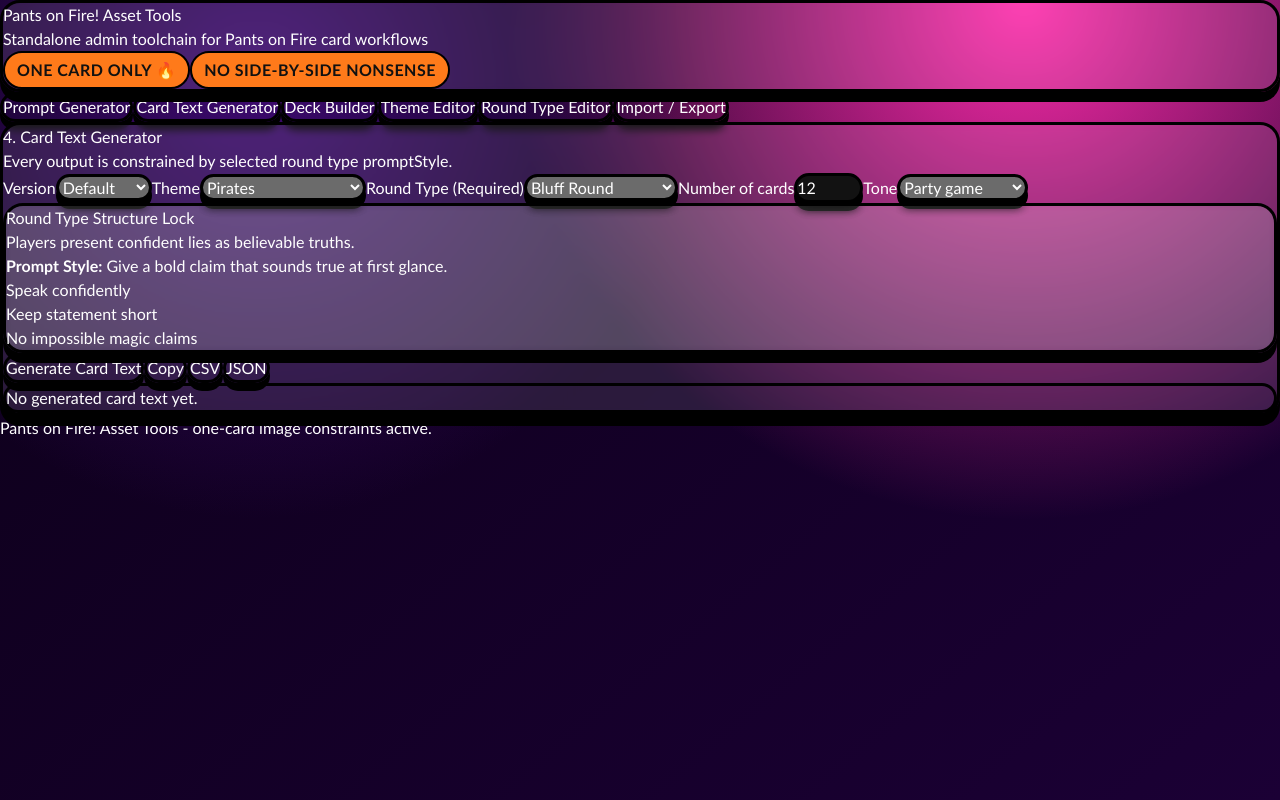
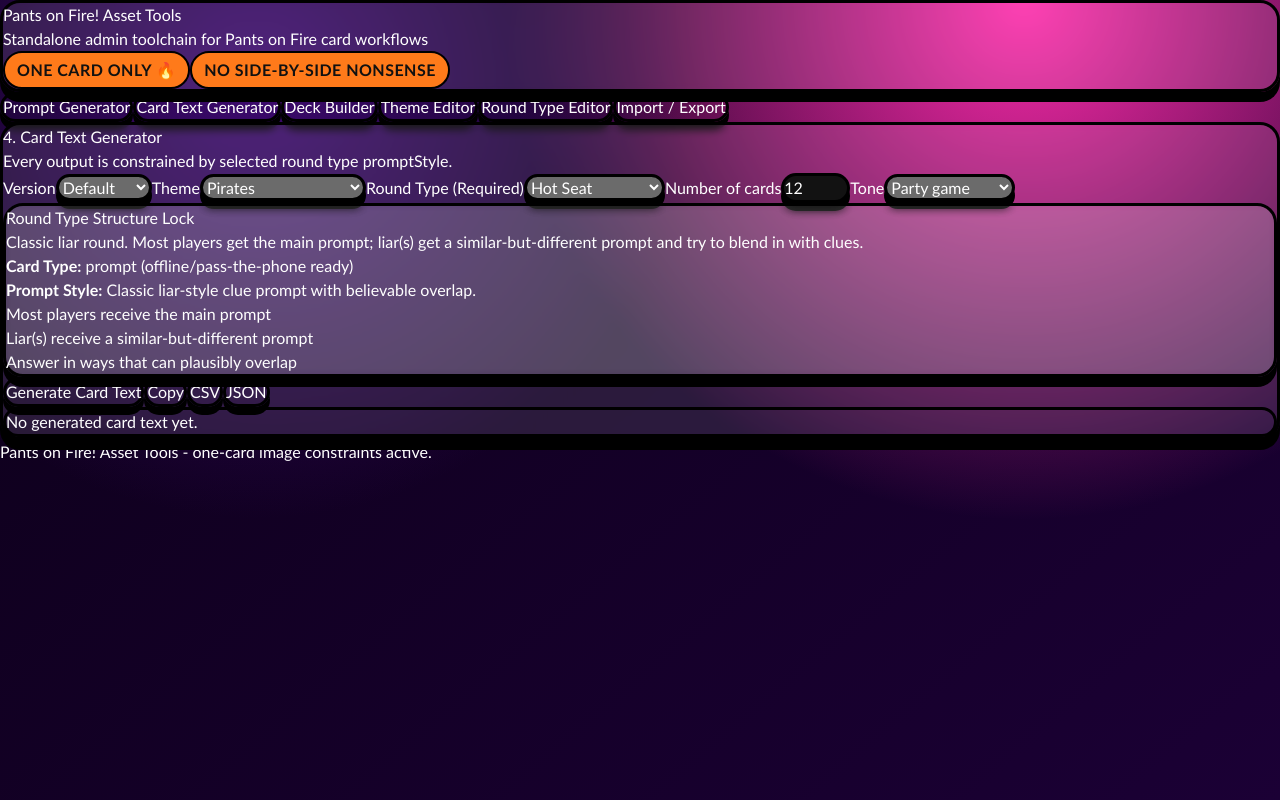
Before and after one commit to jubbaChainsaw/Pants-on-Fire-Asset-Tools, a React (Vite) app: page / in a window 1280 px wide. Both pictures are taken after a click on the button "Card Text Generator". Built offline with nearby package versions, Linux system fonts and the light colour scheme.

Commit message:
Align round types with card type definitions
Co-authored-by: jubbaChainsaw <jubbaChainsaw@users.noreply.github.com>

```diff
--- a/src/App.tsx
+++ b/src/App.tsx
@@ -27,6 +27,31 @@ import {
   parseCardTextJson,
   promptsToText
 } from './utils/exporters';
+
+function normalizeRoundTypes(rawRoundTypes: RoundType[]): RoundType[] {
+  const byId = new Map(rawRoundTypes.map((roundType) => [roundType.id, roundType]));
+
+  return DEFAULT_ROUND_TYPES.map((fallback) => {
+    const source = byId.get(fallback.id);
+    if (!source) return fallback;
+
+    return {
+      ...fallback,
+      ...source,
+      id: fallback.id,
+      cardType: fallback.cardType,
+      onlineOnly: fallback.onlineOnly,
+      examples:
+        Array.isArray(source.examples) && source.examples.length > 0
+          ? source.examples.map((value) => value.trim()).filter(Boolean)
+          : fallback.examples,
+      rules:
+        Array.isArray(source.rules) && source.rules.length > 0
+          ? source.rules.map((value) => value.trim()).filter(Boolean)
+          : fallback.rules
+    };
+  });
+}
 
 const STORAGE_KEYS = {
   themes: 'pof_themes_v1',
@@ -118,7 +143,7 @@ function App(): JSX.Element {
   );
   const [themes, setThemes] = useState<Theme[]>(loadFromStorage(STORAGE_KEYS.themes, DEFAULT_THEMES));
   const [roundTypes, setRoundTypes] = useState<RoundType[]>(
-    loadFromStorage(STORAGE_KEYS.roundTypes, DEFAULT_ROUND_TYPES)
+    normalizeRoundTypes(loadFromStorage(STORAGE_KEYS.roundTypes, DEFAULT_ROUND_TYPES))
   );
   const [promptState, setPromptState] = useState<PromptGeneratorState>(
     loadFromStorage(STORAGE_KEYS.promptState, DEFAULT_PROMPT_STATE)
@@ -151,7 +176,7 @@ function App(): JSX.Element {
   );
 
   useEffect(() => saveToStorage(STORAGE_KEYS.themes, themes), [themes]);
-  useEffect(() => saveToStorage(STORAGE_KEYS.roundTypes, roundTypes), [roundTypes]);
+  useEffect(() => saveToStorage(STORAGE_KEYS.roundTypes, normalizeRoundTypes(roundTypes)), [roundTypes]);
   useEffect(() => saveToStorage(STORAGE_KEYS.promptState, promptState), [promptState]);
   useEffect(() => saveToStorage(STORAGE_KEYS.generatedPrompts, generatedPrompts), [generatedPrompts]);
   useEffect(() => saveToStorage(STORAGE_KEYS.cardTextState, cardTextState), [cardTextState]);
@@ -332,7 +357,9 @@ function App(): JSX.Element {
   }
 
   function updateRoundType(index: number, value: Partial<RoundType>): void {
-    setRoundTypes((prev) => prev.map((roundType, idx) => (idx === index ? { ...roundType, ...value } : roundType)));
+    setRoundTypes((prev) =>
+      normalizeRoundTypes(prev.map((roundType, idx) => (idx === index ? { ...roundType, ...value } : roundType)))
+    );
   }
 
   function exportAllState(): void {
@@ -412,6 +439,9 @@ function App(): JSX.Element {
             <h2 className="text-xl md:text-2xl font-black text-lime-300">1. Prompt Generator</h2>
             <p className="text-white/90 mt-1">
               Generates strict game-ready card art prompts with hard one-card enforcement.
+            </p>
+            <p className="text-white/80 mt-2 text-sm">
+              This tool does not render art directly. Use the generated prompts in your external image model/tool of choice.
             </p>
 
             <div className="grid gap-4 mt-4 md:grid-cols-2 lg:grid-cols-3">
@@ -653,6 +683,10 @@ function App(): JSX.Element {
             <div className="mt-4 neon-panel p-3 bg-black/40">
               <h3 className="font-black text-orange-300">Round Type Structure Lock</h3>
               <p className="text-white text-sm mt-1">{selectedRoundType?.description}</p>
+              <p className="text-white/90 text-sm mt-1">
+                <strong>Card Type:</strong> {selectedRoundType?.cardType}
+                {selectedRoundType?.onlineOnly ? ' (online-only)' : ' (offline/pass-the-phone ready)'}
+              </p>
               <p className="text-white/90 text-sm mt-1">
                 <strong>Prompt Style:</strong> {selectedRoundType?.promptStyle}
               </p>
@@ -1062,6 +1096,24 @@ function App(): JSX.Element {
                         readOnly
                       />
                     </label>
+                    <label className="flex flex-col gap-1 font-bold">
+                      Card Type
+                      <input
+                        className="sticker px-3 py-2 bg-black text-lime-300"
+                        value={roundType.cardType}
+                        disabled
+                        readOnly
+                      />
+                    </label>
+                    <label className="flex flex-col gap-1 font-bold">
+                      Online-only
+                      <input
+                        className="sticker px-3 py-2 bg-black text-lime-300"
+                        value={roundType.onlineOnly ? 'Yes' : 'No'}
+                        disabled
+                        readOnly
+                      />
+                    </label>
                     <label className="flex flex-col gap-1 font-bold lg:col-span-2">
                       Description
                       <textarea
--- a/src/data/defaultRoundTypes.ts
+++ b/src/data/defaultRoundTypes.ts
@@ -2,103 +2,89 @@ import { RoundType } from '../types';
 
 export const DEFAULT_ROUND_TYPES: RoundType[] = [
   {
-    id: 'bluff-round',
-    name: 'Bluff Round',
-    description: 'Players present confident lies as believable truths.',
-    promptStyle: 'Give a bold claim that sounds true at first glance.',
+    id: 'prompt',
+    name: 'Hot Seat',
+    cardType: 'prompt',
+    onlineOnly: false,
+    description:
+      'Classic liar round. Most players get the main prompt; liar(s) get a similar-but-different prompt and try to blend in with clues.',
+    promptStyle: 'Classic liar-style clue prompt with believable overlap.',
     examples: [
-      'Convince everyone you once met a pirate dentist in Croydon.',
-      'Claim you can identify any biscuit brand by smell alone.'
+      'Truthful players receive: "Name a place you avoid at night."',
+      'Liar receives: "Name a place you love at night."'
     ],
-    rules: ['Speak confidently', 'Keep statement short', 'No impossible magic claims']
+    rules: [
+      'Most players receive the main prompt',
+      'Liar(s) receive a similar-but-different prompt',
+      'Answer in ways that can plausibly overlap'
+    ]
   },
   {
-    id: 'truth-round',
-    name: 'Truth Round',
-    description: 'Players share a likely true statement while bluffers dodge details.',
-    promptStyle: 'State a plausible truth with one memorable detail.',
+    id: 'opinion',
+    name: 'Truth or Twisted',
+    cardType: 'opinion',
+    onlineOnly: false,
+    description:
+      'Everyone gets the same scenario, but liar(s) must argue against what they naturally think to appear convincing.',
+    promptStyle: 'Opinion scenario where liar(s) defend a stance opposite their natural take.',
     examples: [
-      'Describe a real life mishap involving shoes.',
-      'Share a genuine skill nobody expects from you.'
+      'Scenario: "Best holiday is silence-only retreat."',
+      'Liar task: argue opposite of your real opinion without revealing discomfort.'
     ],
-    rules: ['Use believable detail', 'No over-explaining', 'Stay concise']
+    rules: ['All players see the same scenario', 'Liar(s) must argue against natural instinct', 'Stay convincing under pushback']
   },
   {
-    id: 'quickfire-round',
-    name: 'Quickfire Round',
-    description: 'Fast one-liners under pressure.',
-    promptStyle: 'Produce rapid punchline-style responses.',
+    id: 'picture',
+    name: 'Flash Frame',
+    cardType: 'picture',
+    onlineOnly: false,
+    description: 'Visual clue round using image-based prompts; players bluff based on what they saw.',
+    promptStyle: 'Image clue interpretation and bluffing prompt.',
     examples: [
-      'Name the worst superhero side-hustle in under five words.',
-      'Pitch a cursed breakfast in one sentence.'
+      'Image clue: blurry carnival photo with hidden mascot.',
+      'Liar describes plausible details despite seeing alternate/limited clue.'
     ],
-    rules: ['Keep it snappy', 'One line only', 'Avoid rambling']
+    rules: ['Use image-based clue interpretation', 'Keep responses short and specific', 'Bluff without over-claiming impossible details']
   },
   {
-    id: 'story-round',
-    name: 'Story Round',
-    description: 'Short narrative setup with twist potential.',
-    promptStyle: 'Tell a mini story with setup and a twist ending.',
+    id: 'grill',
+    name: "Grill 'Em",
+    cardType: 'grill',
+    onlineOnly: false,
+    description:
+      "AI interrogation round. Players ask questions (mic/text), AI gives short answers, and liar(s) already know the hidden topic and try to steer suspicion.",
+    promptStyle: 'Interrogation-focused round with short AI-style answer constraints.',
     examples: [
-      'Tell a 2-line tale about a haunted vending machine.',
-      'Narrate a failed disguise mission at a wedding.'
+      'Prompt everyone to ask one tight probing question each.',
+      'Liar steers attention using prior hidden-topic knowledge.'
     ],
-    rules: ['Max two lines', 'Must include twist', 'Stay in theme']
+    rules: ['Questions should be concise', 'Answers are short and direct', 'Liar(s) exploit hidden-topic context']
   },
   {
-    id: 'accusation-round',
-    name: 'Accusation Round',
-    description: 'Players call out suspicious behavior with flair.',
-    promptStyle: 'Make a dramatic accusation grounded in observations.',
+    id: 'sound',
+    name: 'Dodgy Audio',
+    cardType: 'sound',
+    onlineOnly: true,
+    description: 'Audio-based bluffing round where players infer and misdirect from sound clues.',
+    promptStyle: 'Sound clue inference and misdirection prompt.',
     examples: [
-      'Accuse someone of being the snack thief with one odd clue.',
-      'Point at the likely liar using theatrical language.'
+      'Audio clue: short clip with layered ambient sounds.',
+      'Liar explains what they "heard" and nudges suspicion elsewhere.'
     ],
-    rules: ['No direct personal attacks', 'Focus on game clues', 'Be dramatic not cruel']
+    rules: ['Online-only clue delivery', 'Infer from short audio snippets', 'Use misdirection without impossible claims']
   },
   {
-    id: 'confession-round',
-    name: 'Confession Round',
-    description: 'Fake or real confessions that sound suspiciously honest.',
-    promptStyle: 'Deliver a confession that feels believable yet chaotic.',
+    id: 'video',
+    name: 'Clip Trap',
+    cardType: 'video',
+    onlineOnly: true,
+    description: 'Short video clue round designed for fast suspicion and bluffing from brief clips.',
+    promptStyle: 'Brief video clue analysis with high-tempo suspicion dynamics.',
     examples: [
-      'Confess to a ridiculous social mistake at a party.',
-      'Admit to a harmless habit nobody would expect.'
+      'Video clue: 2-second action cut with one critical detail.',
+      'Liar reconstructs the moment while nudging attention away from gaps.'
     ],
-    rules: ['No illegal instruction', 'Keep it playful', 'Avoid harmful admissions']
-  },
-  {
-    id: 'challenge-round',
-    name: 'Challenge Round',
-    description: 'Players set tiny dares or challenge statements.',
-    promptStyle: 'Issue a harmless challenge with comic stakes.',
-    examples: [
-      'Challenge someone to explain pineapple pizza like a lawyer.',
-      'Dare the table to name a villainous pet hamster.'
-    ],
-    rules: ['Harmless only', 'No physical risk', 'Keep challenge verbal']
-  },
-  {
-    id: 'chaos-round',
-    name: 'Chaos Round',
-    description: 'High-energy absurdity while remaining playable.',
-    promptStyle: 'Generate bizarre but readable chaos prompts.',
-    examples: [
-      'Pitch a disco-themed emergency plan in one line.',
-      'Describe a cursed office ritual everyone follows.'
-    ],
-    rules: ['Readable sentence', 'No hate speech', 'Keep it party-safe']
-  },
-  {
-    id: 'wildcard-round',
-    name: 'Wildcard Round',
-    description: 'Flexible hybrid structure using one selected style.',
-    promptStyle: 'Blend bluff, confession, and quickfire tones in a single punchy line.',
-    examples: [
-      'Confidently confess to inventing a fake holiday and dare others to celebrate it.',
-      'Drop one absurd claim and one defensive comeback in the same sentence.'
-    ],
-    rules: ['One concise line', 'Stay game-safe', 'Keep structure clear']
+    rules: ['Online-only clue delivery', 'Clips are intentionally brief', 'Fast accusation and bluff cadence']
   }
 ];
 
--- a/src/types.ts
+++ b/src/types.ts
@@ -16,10 +16,12 @@ export interface Theme {
 export interface RoundType {
   id: string;
   name: string;
+  cardType: 'prompt' | 'opinion' | 'picture' | 'grill' | 'sound' | 'video';
   description: string;
   promptStyle: string;
   examples: string[];
   rules: string[];
+  onlineOnly: boolean;
 }
 
 export interface PromptGeneratorState {
```
